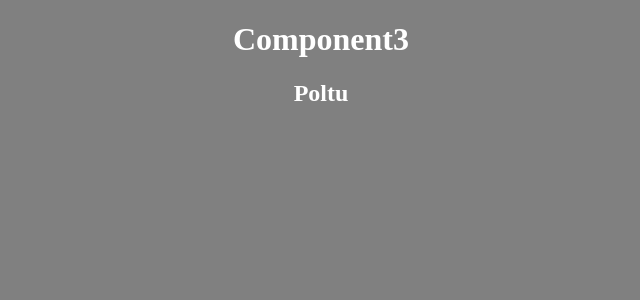
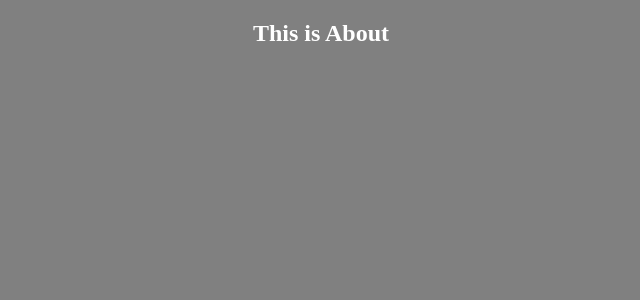
Before and after one commit to SazinSamin/ReactJs, a React (Create React App) app: page /about in a window 1280 px wide. Shown: the top 300 px of the page, without its empty margins (319-959 px from the left). Built offline with nearby package versions, Linux system fonts and the light colour scheme.

Commit message:
Add React router dom

```diff
--- a/package.json
+++ b/package.json
@@ -10,6 +10,8 @@
     "react": "^18.2.0",
     "react-dom": "^18.2.0",
     "react-icons": "^4.8.0",
+    "react-router": "^6.11.2",
+    "react-router-dom": "^6.11.2",
     "react-scripts": "5.0.1",
     "web-vitals": "^2.1.4",
     "yup": "^1.1.1"
--- a/src/App.js
+++ b/src/App.js
@@ -1,9 +1,16 @@
-import Component1 from "./props_drilling/Component1";
-import UseReducerExample from "./props_drilling/Component1";
-
+import { BrowserRouter, Route, Router, Routes } from "react-router-dom";
+import HomePage from "./routing/HomePage";
+import About from "./routing/About";
+import Service from "./routing/Service";
+import Error from "./routing/Error";
 
 export default function App() {
-    return <div>
-        <Component1 />
-    </div>
+  return <BrowserRouter>
+    <Routes>
+        <Route path="/" element={<HomePage />}/>
+        <Route path="/about" element={<About />}/>
+        <Route path="/service" element={<Service />}/>
+        <Route path="*" element={<Error />}/>
+    </Routes>
+  </BrowserRouter>;
 }
--- a/src/props_drilling/Component1.js
+++ /dev/null
@@ -1,14 +0,0 @@
-import { useState } from "react";
-import Component2 from "./Component2";
-
-const Component1 = () => {
-
-  const [userName, setUserName] = useState("Poltu");
-
-  return <div>
-    <Component2 userName={userName}/>
-  </div>
-}
-
-
-export default Component1;
--- a/src/props_drilling/Component2.js
+++ /dev/null
@@ -1,11 +0,0 @@
-import Component3 from "./Component3";
-
-const Component2 = (props) => {
-
-
-  return <div>
-    <Component3 userName={props.userName}/>
-  </div>
-}
-
-export default Component2;
--- a/src/props_drilling/Component3.js
+++ /dev/null
@@ -1,8 +0,0 @@
-const Component3 = (props) => {
-  return <div>
-    <h1>Component3</h1>
-    <h2>{props.userName}</h2>
-  </div>
-}
-
-export default Component3;
--- /dev/null
+++ b/src/routing/About.js
@@ -0,0 +1,9 @@
+const About = () => {
+
+
+  return <div>
+    <h2>This is About</h2>
+  </div>
+}
+
+export default About;
--- /dev/null
+++ b/src/routing/Error.js
@@ -0,0 +1,7 @@
+const Error = () => {
+  return <div>
+    <h1>404!, Page not found</h1>
+  </div>
+}
+
+export default Error;
--- /dev/null
+++ b/src/routing/HomePage.js
@@ -0,0 +1,9 @@
+const HomePage = () => {
+
+
+  return <div>
+    <h2>This is HomePage</h2>
+  </div>
+}
+
+export default HomePage;
--- /dev/null
+++ b/src/routing/Service.js
@@ -0,0 +1,9 @@
+const Service = () => {
+
+
+  return <div>
+    <h2>This is Service</h2>
+  </div>
+}
+
+export default Service;
```
Also changed, not shown: 2 other files (tests, documents, lock files or other folders).
